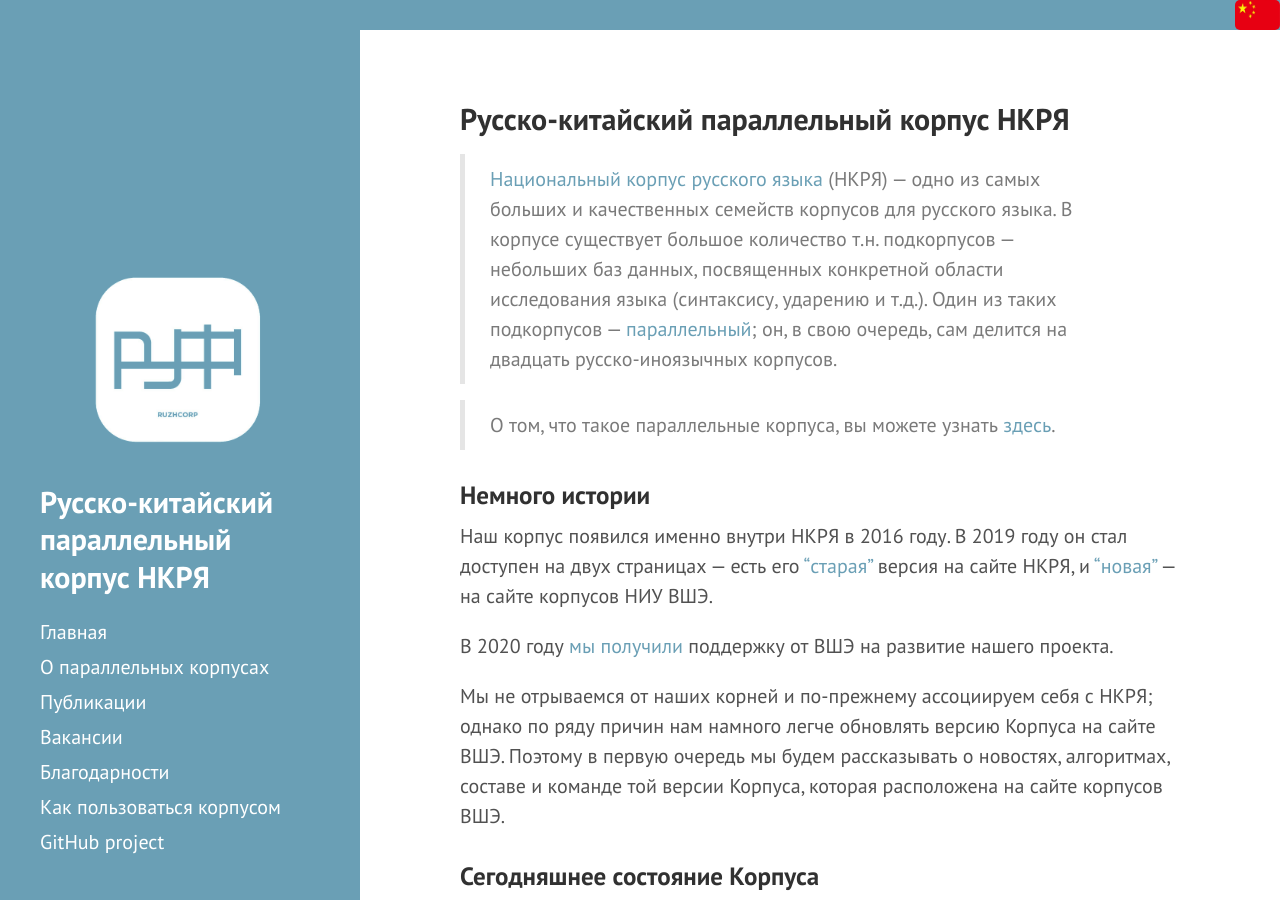
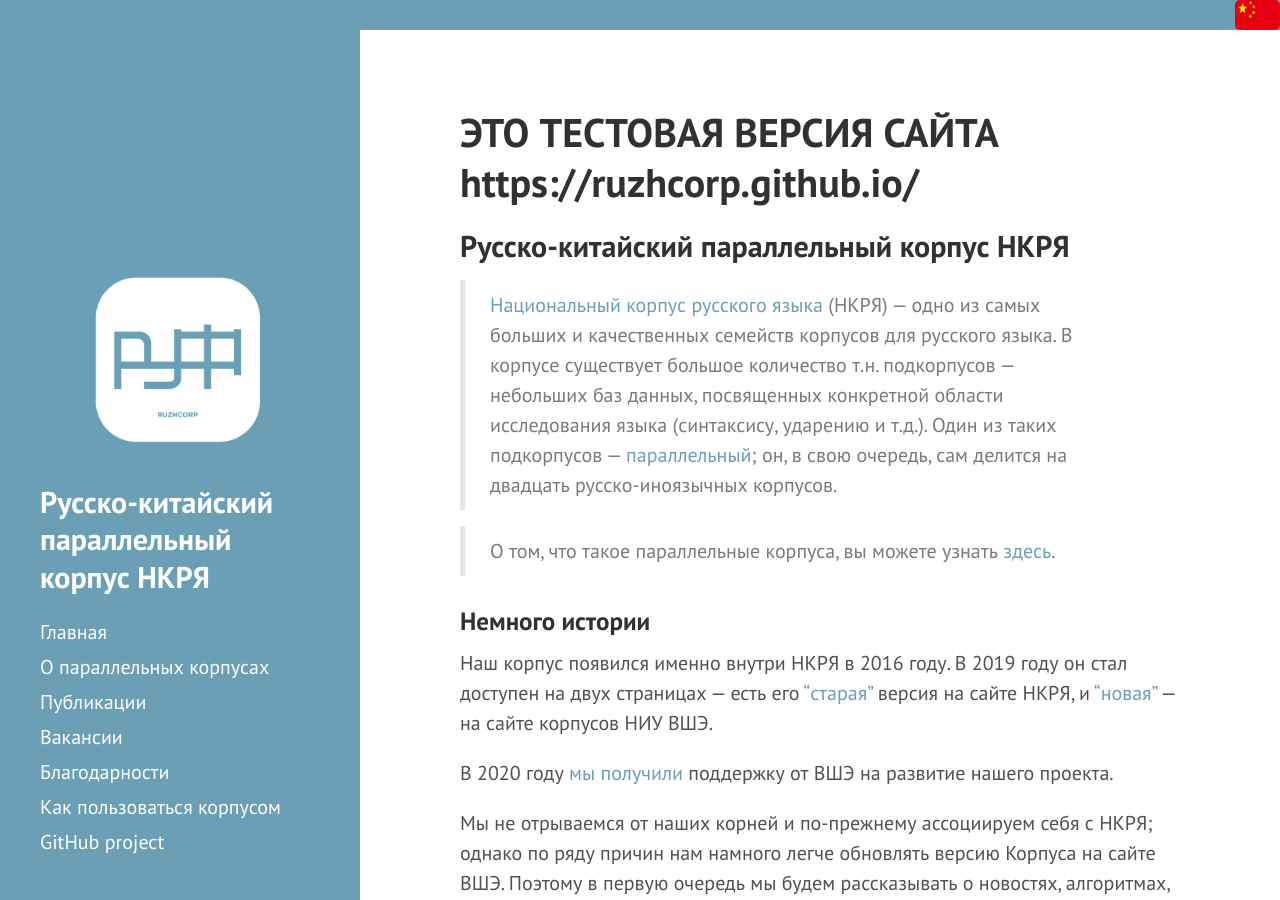
Before and after one commit to ruzcorp-test/ruzcorp-test.github-io, a Jekyll site: the page built from index.md, in a window 1280 px wide and 900 px high. Built offline with Jekyll 4.4.1, drawn with Linux system fonts in a browser that asks for light colours; Markdown is read by kramdown in place of the engine named in the settings; the list of posts is cut into pages by our own code; our own code applies the rules of GitHub Pages for plain Markdown files.

Commit message:
Update index.md

```diff
--- a/index.md
+++ b/index.md
@@ -1,6 +1,8 @@
 ---
 layout: default
 ---
+
+# ЭТО ТЕСТОВАЯ ВЕРСИЯ САЙТА https://ruzhcorp.github.io/
 
 ## Русско-китайский параллельный корпус НКРЯ
   > [Национальный корпус русского языка](http://www.ruscorpora.ru/new/) (НКРЯ) — одно из самых больших и качественных семейств корпусов для русского языка. В корпусе существует большое количество т.н. подкорпусов — небольших баз данных, посвященных конкретной области исследования языка (синтаксису, ударению и т.д.). Один из таких подкорпусов — [параллельный](http://www.ruscorpora.ru/new/search-para-en.html); он, в свою очередь, сам делится на двадцать русско-иноязычных корпусов.
```
